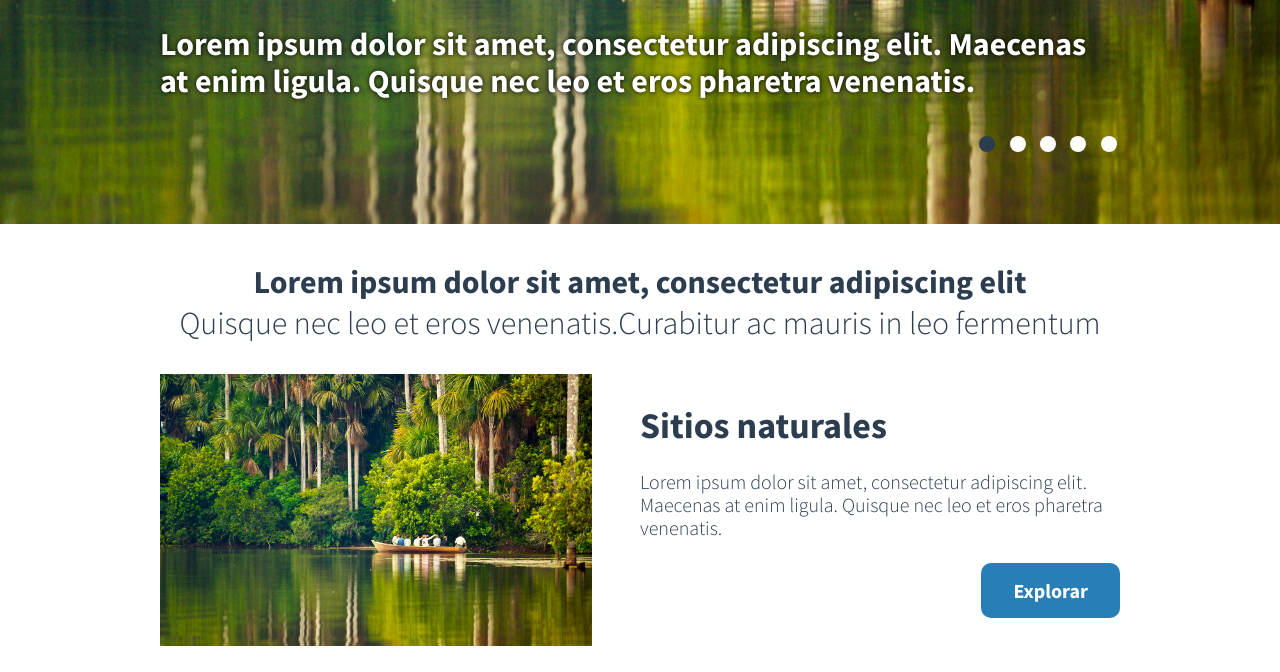
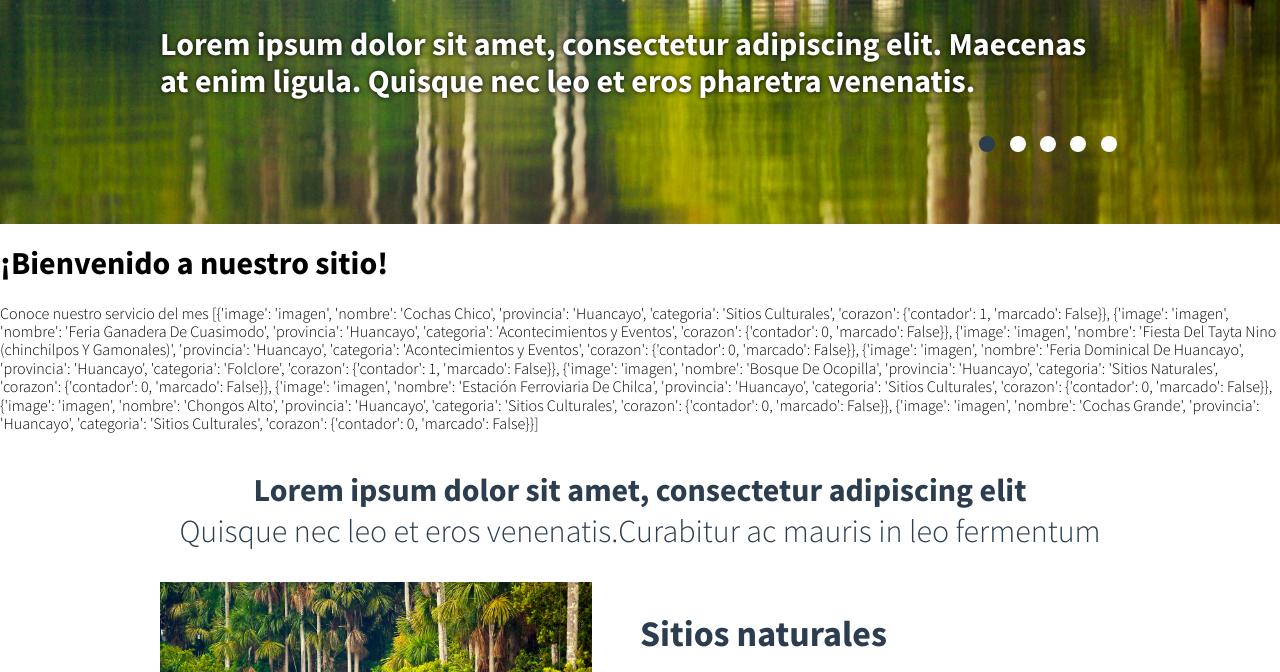
Before and after one commit to Hubert-HD/turismo_junin_IPS, a Django app: page / in a window 1280 px wide. Shown: the part 576-1248 px from the top of the page. Run offline with Django 3.2, Linux system fonts and the light colour scheme; data comes from the database, SQL or seed files in the repository; parts of the project's set-up code (start-up, migrations or seed data) failed here and were passed over; some libraries are stand-ins or nearby versions.

Commit message:
prueba de traduccion

```diff
--- a/turismo_junin/home/models.py
+++ b/turismo_junin/home/models.py
@@ -1,5 +1,6 @@
 from django.db import models
 from django.db.models.fields import BooleanField
+from django.utils.translation import ugettext_lazy as _
 
 from allauth.socialaccount.models import SocialAccount
 
--- a/turismo_junin/home/templates/pages/home.html
+++ b/turismo_junin/home/templates/pages/home.html
@@ -1,4 +1,5 @@
 {% extends 'base.html' %}
+{% load i18n %}
 {% load static %}
 
 {% block title %}Pagina principal{% endblock %}
@@ -66,6 +67,12 @@
   </div>
 </div>
 
+<h1>{% trans '¡Bienvenido a nuestro sitio!' %}</h1>
+<p>
+  {% blocktrans trimmed %}
+      Conoce nuestro servicio del mes {{ recomendados  }}
+  {% endblocktrans %}
+</p>
 <p class="titulo">Lorem ipsum dolor sit amet, consectetur adipiscing elit</p>
 <p class="subtitulo">Quisque nec leo et eros venenatis.Curabitur ac mauris in leo fermentum</p>
 
@@ -141,7 +148,7 @@
         <div class="card__descripcion">
           <div class="etiqueta">
             <span class="etiqueta__icono"><i class="fas fa-tag"></i></span>
-            <span class="etiqueta__clase">{{ card.categoria }}</span>
+            <span class="etiqueta__clase">{% blocktrans trimmed %}{{ card.categoria }}{% endblocktrans %}</span>
           </div>
             <div class="corazon {% if card.corazon.marcado %} corazon--active {% else %} corazon--desactive {% endif %}">
             <span class="corazon__icon" onclick="addFavoritos(event, '{{ card.nombre }}')"><i class="fas fa-heart"></i><i class="far fa-heart"></i></span>
--- a/turismo_junin/home/views.py
+++ b/turismo_junin/home/views.py
@@ -2,6 +2,7 @@
 from django.shortcuts import render
 from django.http import JsonResponse
 from django.db.models import Count, Avg
+from django.utils.translation import ugettext as _
 
 from allauth.socialaccount.models import SocialAccount
 from .models import Provincia, Categoria, Distrito, Recurso, Coordenada, Favorito, Comentario, Calificacion
--- a/turismo_junin/turismo_junin/urls.py
+++ b/turismo_junin/turismo_junin/urls.py
@@ -19,6 +19,8 @@
 from home.views import homeView, destinoView, getDistritos, getDestinos, lugarTuristicoView, favoritosView, getCoordenadas, getRecomendaciones, getRecursos, addFavoritos, addComentario, getCalificacion, updateCalificacion, borrarComentario, getComentarios, culturaView
 
 urlpatterns = [
+    path('i18n/', include('django.conf.urls.i18n')),
+    path('accounts/', include('allauth.urls')),
     path('admin/', admin.site.urls),
     path('', homeView, name='home'),
     path('destinos/', destinoView, name='destinos'),
@@ -36,7 +38,6 @@
     path('api/add/comentario/', addComentario),
     path('api/delete/comentario/', borrarComentario),
     path('api/update/calificacion/', updateCalificacion),
-    path('accounts/', include('allauth.urls')),
     path('logout', LogoutView.as_view(), name="logout"),
 
 ]
```
Also changed, not shown: turismo_junin/turismo_junin/settings.py (+13 -3 lines), turismo_junin/locale/en_US/LC_MESSAGES/django.po (added), 1 other file.
